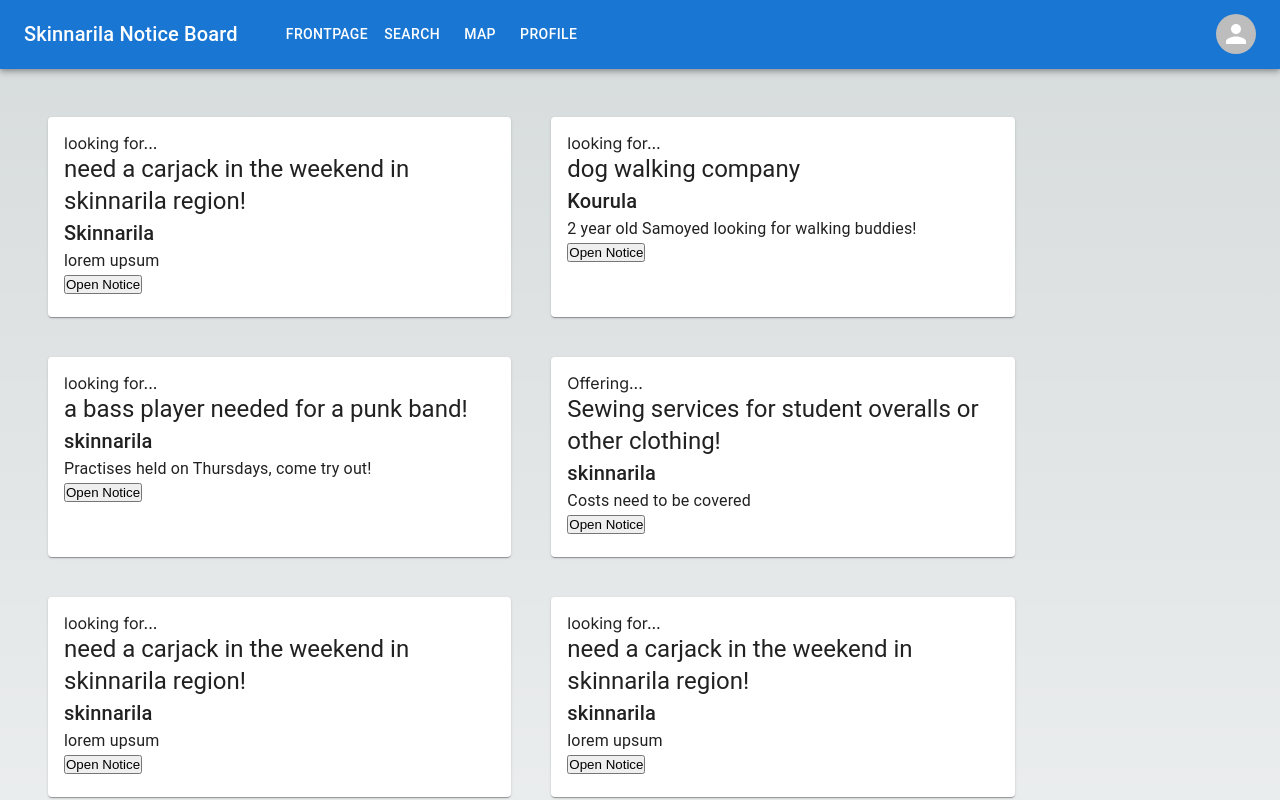
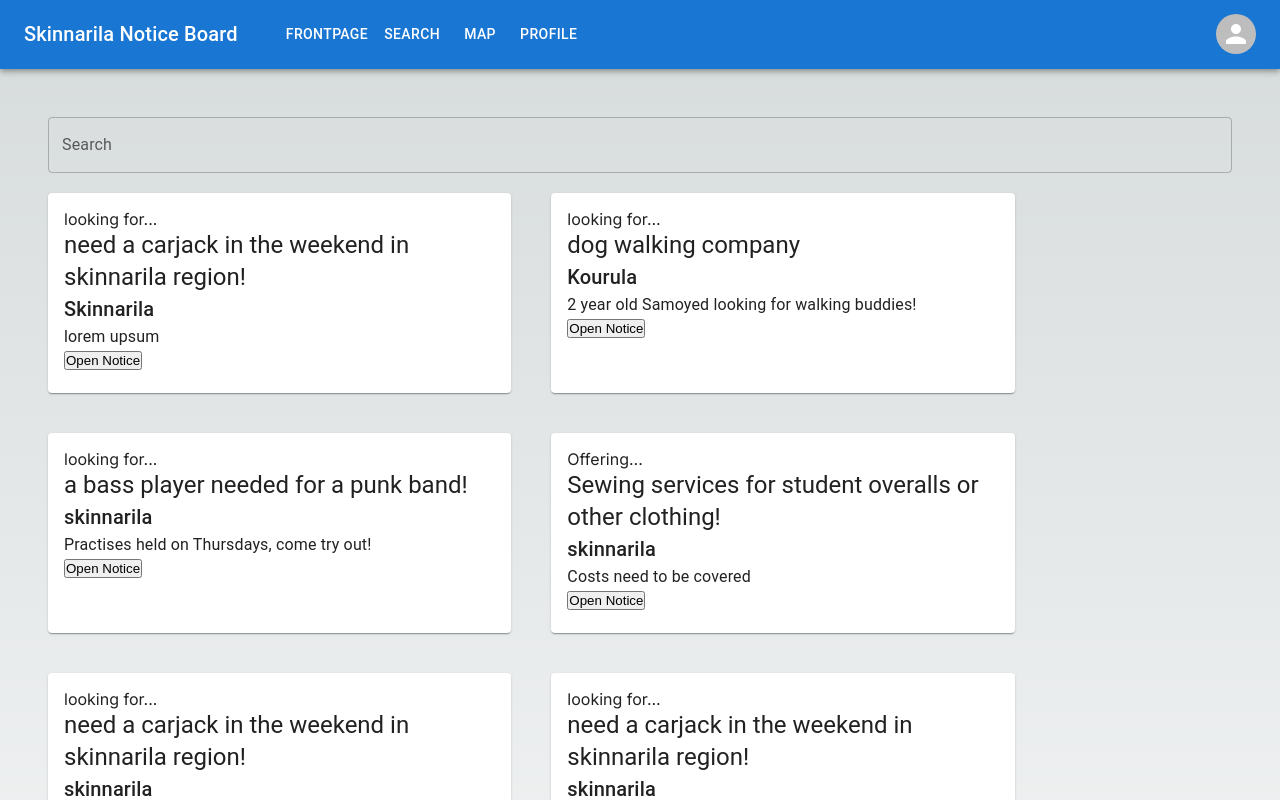
Before and after one commit to Mar-3/Codecamp2024, a Next.js app: page / in a window 1280 px wide. Shown: the top 800 px of the page. Built offline with nearby package versions, Linux system fonts and the light colour scheme.

Commit message:
Add initial search bar functionality

```diff
--- a/src/app/Views/FrontPage/FrontPage.jsx
+++ b/src/app/Views/FrontPage/FrontPage.jsx
@@ -1,23 +1,13 @@
-'use client'
+"use client";
 import React from "react";
-import { Grid, Item } from "@mui/material";
-import { mockdata } from "@/app/mockdata";
-import { NoticeBox } from "../NoticeBox/NoticeBox";
+import { Search } from "../Search/Search";
 
 export const FrontPage = () => {
   // Logiikkaa yms
   // Returniin kaikki renderävät komponentit ja html
-  console.log(mockdata.notices[0].title)
   return (
     <>
-      <Grid container spacing={3}>
-        {mockdata.notices.map((notice) => {return (
-          <NoticeBox key={notice.title} props={notice}></NoticeBox>)
-        })}
-        <NoticeBox props={mockdata.notices[0]}/>
-
-      </Grid>
-      <h2>BOTTOM TEXT</h2>
+      <Search props={["FrontPage"]}></Search>
     </>
-  )
-}
+  );
+};
--- a/src/app/Views/NoticeBox/NoticeBox.jsx
+++ b/src/app/Views/NoticeBox/NoticeBox.jsx
@@ -1,24 +1,29 @@
-'use client'
+"use client";
 import { Grid, Paper, Typography } from "@mui/material";
 import { Notice } from "../Notice/Notice";
 import React from "react";
 
-export const NoticeBox = ({props}) => {
+export const NoticeBox = ({ props }) => {
   // Logiikkaa yms
+  if (props) {
     console.log(props.title, props.area, props.ingress);
     // Returniin kaikki renderävät komponentit ja html
     return (
-      <Grid item xs="5" minHeight="15rem" sx={{padding:'1rem'}}>
-          <Paper item sx={{ height: '100%', padding:'1rem'}}>
+      <Grid item xs="5" minHeight="15rem" sx={{ padding: "1rem" }}>
+        <Paper item sx={{ height: "100%", padding: "1rem" }}>
           <Typography variant="p">{props.type}</Typography>
-            <Typography component="h4" variant="h5">{props.title}</Typography>
+          <Typography component="h4" variant="h5">
+            {props.title}
+          </Typography>
           <Grid item xs="auto">
-              <Typography component="h6" variant="h6">{props.area}</Typography>
+            <Typography component="h6" variant="h6">
+              {props.area}
+            </Typography>
           </Grid>
           <Typography component="p">{props.ingress}</Typography>
-            <Notice props={props}/>
+          <Notice props={props} />
         </Paper>
       </Grid>
-
     );
   }
+};
--- /dev/null
+++ b/src/app/Views/Search/Components/List.jsx
@@ -0,0 +1,36 @@
+import { React, useState } from "react";
+import "../Search.css";
+import { mockdata } from "@/app/mockdata";
+import { Grid, Item } from "@mui/material";
+import { NoticeBox } from "../../NoticeBox/NoticeBox";
+
+function List(props) {
+  //create a new array by filtering the original array
+  const filteredData = mockdata.notices.filter((el) => {
+    //if no input the return the original
+    if (props.input === "") {
+      return el;
+    }
+    //return the item which contains the user input
+    else {
+      return el.title.toLowerCase().includes(props.input);
+    }
+  });
+  if (props) {
+    if (filteredData && filteredData.length > 0) {
+      return (
+        <>
+          <Grid container spacing={3}>
+            {filteredData.map((notice) => {
+              return <NoticeBox key={notice.id} props={notice}></NoticeBox>;
+            })}
+          </Grid>
+        </>
+      );
+    } else {
+      return <h2>No search results</h2>;
+    }
+  }
+}
+
+export default List;
--- /dev/null
+++ b/src/app/Views/Search/Search.css
@@ -0,0 +1,53 @@
+.notice {
+    position: fixed;
+    top: 50%;
+    left: 50%;
+    transform: translate(-50%, -50%);
+    background-color: hsl(0, 0%, 68%);
+    padding: 20px;
+    border: 1px solid #ccc;
+    box-shadow: 0 0 10px rgba(0, 0, 0, 0.2);
+  }
+
+  .notice-content {
+    text-align: left;
+  }
+
+  .close-btn {
+    position: absolute;
+    top: 5px;
+    right: 5px;
+  }
+
+  .profile-pic {
+    padding-right: 50px;
+  }
+
+  .author-profile-btn {
+    display: flex;
+    align-items: center;
+    justify-content: flex-start;
+  }
+
+  .icon {
+    display: flex;
+    align-items: center;
+    justify-content: center;
+  }
+
+  .iconColumn {
+    display: flex;
+    align-items: center;
+    justify-content: center;
+  }
+
+  .notice-author-info {
+    margin-top: 5px;
+    margin-bottom: 5px;
+    display: flex;
+    align-items: center;
+  }
+
+  .search {
+    margin-bottom: 20px;
+  }
--- /dev/null
+++ b/src/app/Views/Search/Search.jsx
@@ -0,0 +1,33 @@
+'use client'
+import { React, useState } from "react";
+import "./Search.css";
+import TextField from "@mui/material/TextField";
+import List from "./Components/List";
+
+export const Search = ({props}) => {
+  const [inputText, setInputText] = useState("");
+  const view = props[0];
+  let inputHandler = (e) => {
+    e.preventDefault();
+    //convert input text to lower case
+    var lowerCase = e.target.value.toLowerCase();
+    setInputText(lowerCase);
+  };
+
+  if (view.toString() === "FrontPage") {
+    return (
+        <div className="main">
+          <div className="search">
+            <TextField
+              id="outlined-basic"
+              onChange={inputHandler}
+              variant="outlined"
+              fullWidth
+              label="Search"
+            />
+          </div>
+          <List input={inputText} />
+        </div>
+      );
+  }
+}
--- a/src/app/mockdata.js
+++ b/src/app/mockdata.js
@@ -1,6 +1,7 @@
 export const mockdata = {
   notices: [
     {
+      id: 0,
       title: "need a carjack in the weekend in skinnarila region!",
       type: "looking for...",
       ingress: "lorem upsum",
@@ -13,6 +14,7 @@ export const mockdata = {
       location: "approximate location here, not sure how it should be saved",
     },
     {
+      id: 1,
       title: "dog walking company",
       type: "looking for...",
       ingress: "2 year old Samoyed looking for walking buddies!",
@@ -25,6 +27,7 @@ export const mockdata = {
       location: "approximate location here, not sure how it should be saved",
     },
     {
+      id: 2,
       title: "a bass player needed for a punk band!",
       type: "looking for...",
       ingress: "Practises held on Thursdays, come try out!",
@@ -37,6 +40,7 @@ export const mockdata = {
       location: "approximate location here, not sure how it should be saved",
     },
     {
+      id: 3,
       title: "Sewing services for student overalls or other clothing!",
       type: "Offering...",
       ingress: "Costs need to be covered",
@@ -49,6 +53,7 @@ export const mockdata = {
       location: "approximate location here, not sure how it should be saved",
     },
     {
+      id: 4,
       title: "need a carjack in the weekend in skinnarila region!",
       type: "looking for...",
       ingress: "lorem upsum",
@@ -60,6 +65,7 @@ export const mockdata = {
       location: "approximate location here, not sure how it should be saved",
     },
     {
+      id: 5,
       title: "need a carjack in the weekend in skinnarila region!",
       type: "looking for...",
       ingress: "lorem upsum",
@@ -71,6 +77,7 @@ export const mockdata = {
       location: "approximate location here, not sure how it should be saved",
     },
     {
+      id: 6,
       title: "need a carjack in the weekend in skinnarila region!",
       type: "looking for...",
       ingress: "lorem upsum",
@@ -82,6 +89,7 @@ export const mockdata = {
       location: "approximate location here, not sure how it should be saved",
     },
     {
+      id: 7,
       title: "need a carjack in the weekend in skinnarila region!",
       type: "looking for...",
       ingress: "lorem upsum",
@@ -93,6 +101,7 @@ export const mockdata = {
       location: "approximate location here, not sure how it should be saved",
     },
     {
+      id: 8,
       title: "need a carjack in the weekend in skinnarila region!",
       type: "looking for...",
       ingress: "lorem upsum",
@@ -104,6 +113,7 @@ export const mockdata = {
       location: "approximate location here, not sure how it should be saved",
     },
     {
+      id: 9,
       title: "need a carjack in the weekend in skinnarila region!",
       type: "looking for...",
       ingress: "lorem upsum",
--- a/src/app/page.js
+++ b/src/app/page.js
@@ -1,16 +1,16 @@
-'use client'
-import React, { useState } from 'react';
-import styles from './page.module.css'
-import { FrontPage } from './Views/FrontPage/FrontPage';
-import { View2 } from './Views/View2/BaseView';
-import { Notice } from './Views/Notice/Notice';
-import { Navbar } from './ui/Navbar';
-import { Login } from './Views/User/Login/Login';
-import { Register } from './Views/User/Register/Register';
-import { Dashboard } from './Views/User/Dashboard/Dashboard';
-import { Profile } from './Views/User/Profile/Profile';
-import { Account } from './Views/User/Account/Account';
-
+"use client";
+import React, { useState } from "react";
+import styles from "./page.module.css";
+import { FrontPage } from "./Views/FrontPage/FrontPage";
+import { View2 } from "./Views/View2/BaseView";
+import { Notice } from "./Views/Notice/Notice";
+import { Search } from "./Views/Search/Search";
+import { Navbar } from "./ui/Navbar";
+import { Login } from "./Views/User/Login/Login";
+import { Register } from "./Views/User/Register/Register";
+import { Dashboard } from "./Views/User/Dashboard/Dashboard";
+import { Profile } from "./Views/User/Profile/Profile";
+import { Account } from "./Views/User/Account/Account";
 
 export default function App() {
   const [view, setView] = useState("FrontPage");
@@ -20,26 +20,29 @@ export default function App() {
 
   // Insert all new views here in this format
   const views = {
-    FrontPage: {component: FrontPage, props: []},
-    View2: {component: View2, props: []},
-    Notice: {component: Notice, props: []},
-    Login: {component: Login, props: [setLoggedIn, setView]},
-    Register: {component: Register, props: []},
-    Dashboard: {component: Dashboard, props: []},
-    Profile: {component: Profile, props: []},
-    Account: {component: Account, props: []}
-  }
+    FrontPage: { component: FrontPage, props: [view] },
+    View2: { component: View2, props: [] },
+    Notice: { component: Notice, props: [] },
+    Search: { component: Search, props: [view] },
+    Login: { component: Login, props: [setLoggedIn, setView] },
+    Register: { component: Register, props: [] },
+    Dashboard: { component: Dashboard, props: [] },
+    Profile: { component: Profile, props: [] },
+    Account: { component: Account, props: [] },
+  };
 
   const currentView = () => {
     const CurrentView = views[view].component;
-    return <CurrentView props={views[view].props}/>
-  }
+    return <CurrentView props={views[view].props}></CurrentView>;
+  };
   return (
     <>
-    <Navbar changeView={setView} loggedIn={loggedIn} setLoggedIn={setLoggedIn}></Navbar>
-    <main className={styles.main}>
-          {currentView()}
-      </main>
+      <Navbar
+        changeView={setView}
+        loggedIn={loggedIn}
+        setLoggedIn={setLoggedIn}
+      ></Navbar>
+      <main className={styles.main}>{currentView()}</main>
     </>
-  )
+  );
 }
```
Lines whose indentation alone changed are shown as unchanged.
